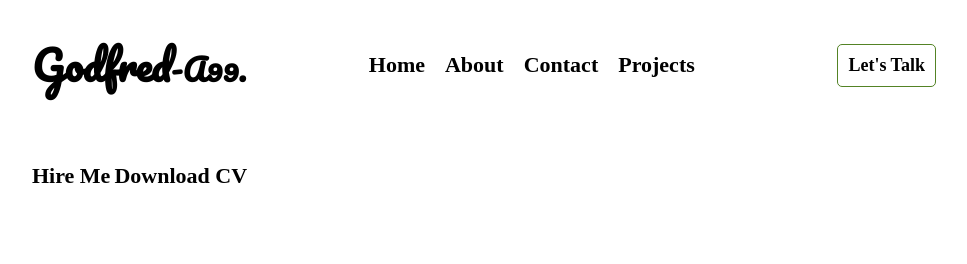
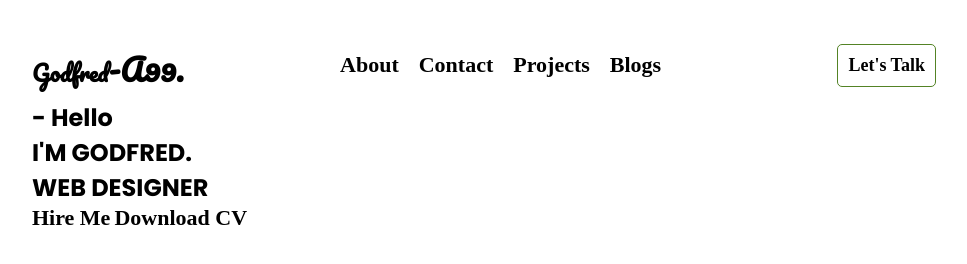
Before and after one commit to Godfred-A99/Portfolio, a plain HTML site: page index.html in a window 1280 px wide. Shown: the whole page, without its empty margins (156-1123 px from the left). Drawn offline with Linux system fonts and the light colour scheme.

Commit message:
adding the hero section

```diff
--- a/index.html
+++ b/index.html
@@ -9,33 +9,34 @@
   <body>
     <div class="screen">
       <nav>
-        <h1>Godfred<span>-A99.</span></h1>
+        <h1>
+          <a href="/">Godfred<span>-A99.</span></a>
+        </h1>
         <ul>
-          <li><a href="/">Home</a></li>
           <li><a href="#about">About</a></li>
           <li><a href="#contact">Contact</a></li>
           <li><a href="#projects">Projects</a></li>
+          <li><a href="#blog">Blogs</a></li>
         </ul>
         <a class="button" href="">Let's Talk</a>
       </nav>
       <section id="hero">
-        <div>
-          <h2>Hello</h2>
-          <p>
-            Lorem ipsum dolor sit amet consectetur adipisicing elit. Tenetur
-            consectetur a aliquam eum nisi qui! Vitae esse, saepe aspernatur id
-            delectus dolorem, aut ullam corrupti aperiam vero dolore ex maiores.
-          </p>
+        <di class="hero-content">
+          <h2>- Hello</h2>
+          <h2>I'M GODFRED.</h2>
+          <H2>WEB DESIGNER</H2>
+
           <a href="">Hire Me</a>
           <a href="">Download CV</a>
         </div>
-        <div>
+        <div class="hero-pic">
           <img src="" alt="" />
         </div>
       </section>
       <section id="about"></section>
       <section id="projects"></section>
       <section id="contact"></section>
+      <section id="blog"></section>
     </div>
   </body>
 </html>
--- a/styles.css
+++ b/styles.css
@@ -53,12 +53,6 @@ nav ul li {
   margin-right: 20px;
 }
 
-a {
-  text-decoration: none;
-  color: #000000;
-  font-size: 22px;
-  font-weight: 600;
-}
 
 .button {
   text-align: center;
@@ -70,6 +64,19 @@ a {
   padding: 10px;
 }
 
+/***Global Styles***/
+a {
+  text-decoration: none;
+  color: #000000;
+  font-size: 22px;
+  font-weight: 600;
+}
+
+h2 {
+  font-family: 'Poppins';
+  color: #000000;
+}
+
 /*** Animations ***/
 
 /*** Responsive  ***/
```
